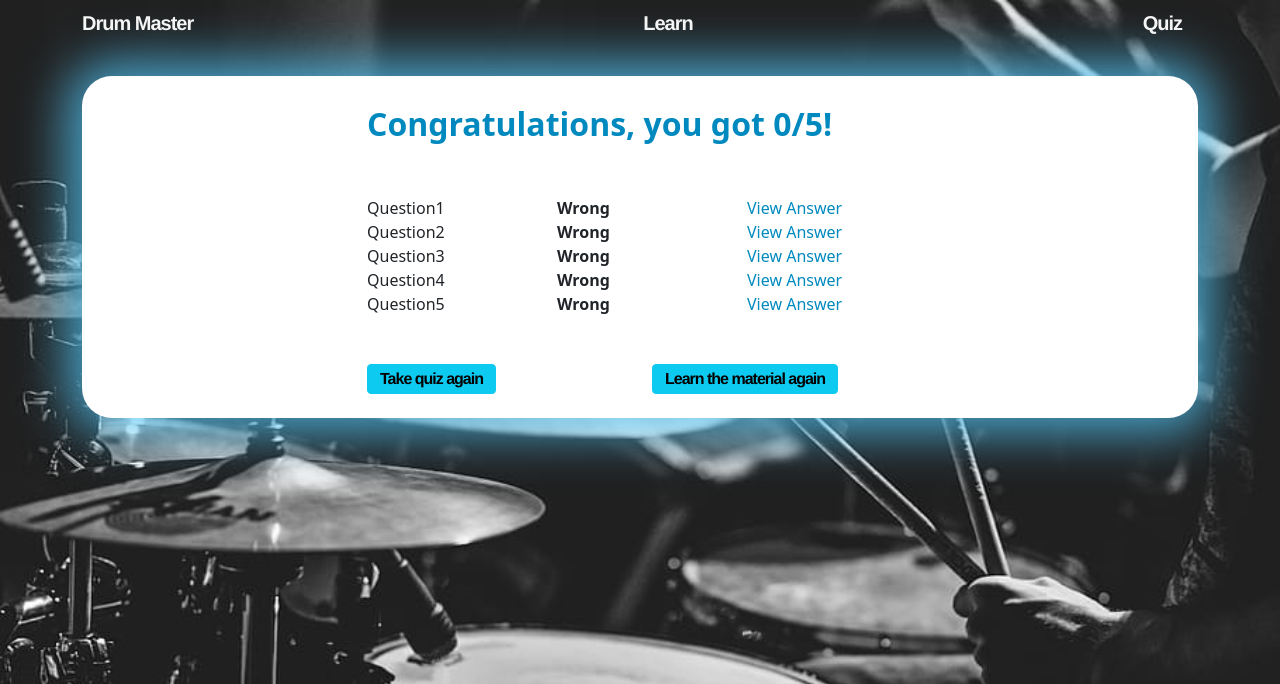
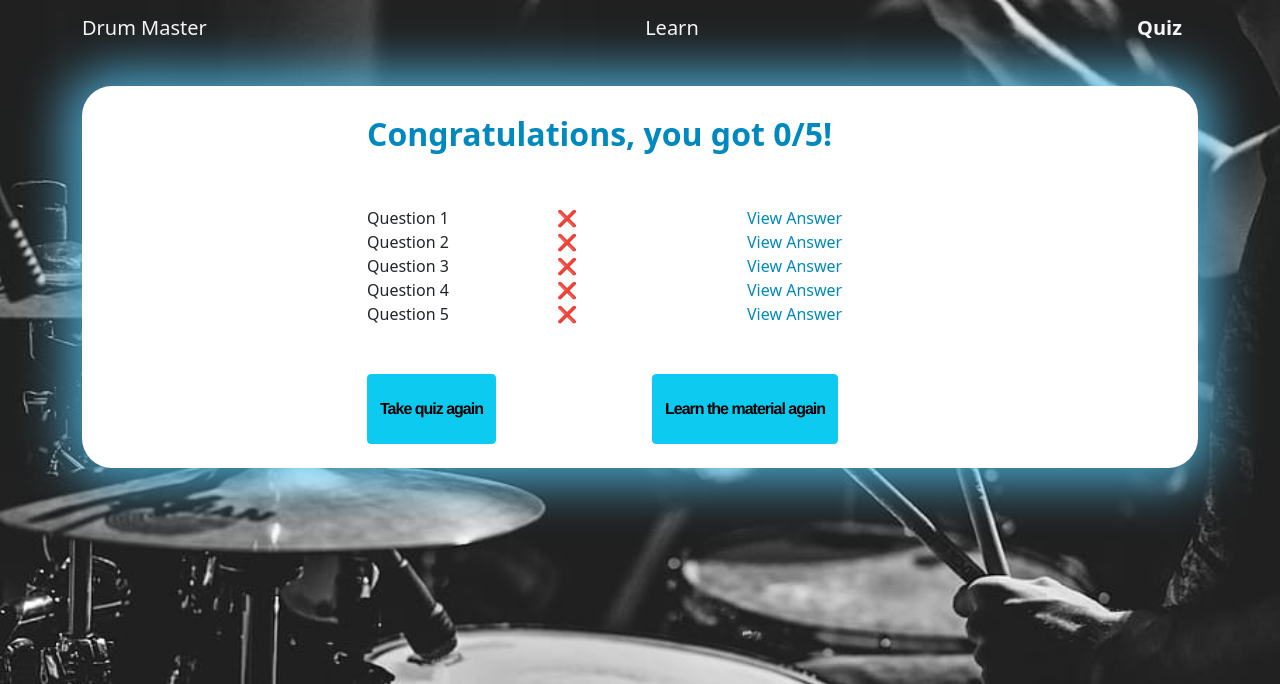
Before and after one commit to liuzheyu1998/drum-master, a Flask app: page /quizfeedback in a window 1280 px wide. Shown: the top 684 px of the page. Run offline with Flask 2, Linux system fonts and the light colour scheme; some libraries are stand-ins or nearby versions.

Commit message:
change button size, font, feedback styling

```diff
--- a/static/main.css
+++ b/static/main.css
@@ -28,6 +28,10 @@
     letter-spacing: -1px;
     line-height: 1;
     text-align: center;
+}
+
+.font2 {
+    font-family: 'Helvetica Neue', sans-serif;
 }
 
 .accentColor_font{
@@ -409,3 +413,7 @@ a {
     text-decoration:none;
     color: rgb(0, 137, 191)
 }
+
+.height {
+    height: 70px;
+}
--- a/static/quizFeedback.js
+++ b/static/quizFeedback.js
@@ -6,42 +6,42 @@ $(document).ready(function(){
     feedback = "Congratulations, you got " + score +"/5!"
     $("#feedback").html(feedback)
     if (isCorrect["1"] == "1"){
-        $("#q1-cor").html("Correct")
+        $("#q1-cor").html("&#10004")
     }
     else{
-        $("#q1-cor").html("Wrong")
+        $("#q1-cor").html("&#10060")
         $("#q1-cor").addClass("bold")
     }
     $("#feedback").html(feedback)
     if (isCorrect["2"] == "1"){
-        $("#q2-cor").html("Correct")
+        $("#q2-cor").html("&#10004")
     }
     else{
-        $("#q2-cor").html("Wrong")
+        $("#q2-cor").html("&#10060")
         $("#q2-cor").addClass("bold")
     }
     $("#feedback").html(feedback)
     if (isCorrect["3"] == "1"){
-        $("#q3-cor").html("Correct")
+        $("#q3-cor").html("&#10004")
     }
     else{
-        $("#q3-cor").html("Wrong")
+        $("#q3-cor").html("&#10060")
         $("#q3-cor").addClass("bold")
     }
     $("#feedback").html(feedback)
     if (isCorrect["4"] == "1"){
-        $("#q4-cor").html("Correct")
+        $("#q4-cor").html("&#10004")
     }
     else{
-        $("#q4-cor").html("Wrong")
+        $("#q4-cor").html("&#10060")
         $("#q4-cor").addClass("bold")
     }
     $("#feedback").html(feedback)
     if (isCorrect["5"] == "1"){
-        $("#q5-cor").html("Correct")
+        $("#q5-cor").html("&#10004")
     }
     else{
-        $("#q5-cor").html("Wrong")
+        $("#q5-cor").html("&#10060")
         $("#q5-cor").addClass("bold")
     }
     $("#relearn").click(function(){
--- a/templates/layout.html
+++ b/templates/layout.html
@@ -33,10 +33,10 @@
       <div class="container">
 
           <div class="navbar-header">
-            <a class="navbar-brand accentColor_font font" id="homeNav" href="/">Drum Master</a>
+            <a class="navbar-brand accentColor_font " id="homeNav" href="/">Drum Master</a>
           </div>
-          <div><a class="navbar-brand accentColor_font font" id="learnNav" href="/learn">Learn</a></div>
-          <div><a class="navbar-brand accentColor_font font" id="quizNav" href="/quiz/1">Quiz</a></div>
+          <div><a class="navbar-brand accentColor_font " id="learnNav" href="/learn">Learn</a></div>
+          <div><a class="navbar-brand accentColor_font " id="quizNav" href="/quiz/1">Quiz</a></div>
 
           <!-- <div class="lightgray">
             <a class="large bold lightgray" href="/learn">Learn</a>
--- a/templates/quizCorrectness.html
+++ b/templates/quizCorrectness.html
@@ -14,7 +14,7 @@
     <div class="col-1"></div>
     <div class="col-10">
         <div class="drum_box">
-            <div class="subtitle font">
+            <div class="subtitle font2">
                 <div id="subtitle_content" class="padding10px">
                     <span id="answerTitle"></span>
 
@@ -98,9 +98,9 @@
 
     </div>
 </div>
-<div class="row space">
+<div class="row space height">
     <div class="col-5"></div>
-    <div class="col-1 center"><button type="button" id="next" class="btn btn-info font">Next</button></div>
+    <div class="col-1 center"><button type="button" id="next" class="btn btn-info font height">Next</button></div>
     <div class="col-5"></div>
 
 </div>
--- a/templates/quizFeedback.html
+++ b/templates/quizFeedback.html
@@ -30,7 +30,7 @@
     <br>
     <div class="row ">
         <div class="col-3"></div>
-        <div class="col-2">Question1</div>
+        <div class="col-2">Question 1</div>
         <div class="col-2" id="q1-cor"></div>
         <div class="col-2"><a class="" href="/quizresult/1">View Answer</a></div>
         <div class="col-3"></div>
@@ -39,7 +39,7 @@
     </div>
     <div class="row">
         <div class="col-3"></div>
-        <div class="col-2">Question2</div>
+        <div class="col-2">Question 2</div>
         <div class="col-2" id="q2-cor"></div>
         <div class="col-2"><a class="" href="/quizresult/2">View Answer</a></div>
         <div class="col-3"></div>
@@ -48,7 +48,7 @@
     </div>
     <div class="row">
         <div class="col-3"></div>
-        <div class="col-2">Question3</div>
+        <div class="col-2">Question 3</div>
         <div class="col-2" id="q3-cor"></div>
         <div class="col-2"><a class="" href="/quizresult/3">View Answer</a></div>
         <div class="col-3"></div>
@@ -57,7 +57,7 @@
     </div>
     <div class="row">
         <div class="col-3"></div>
-        <div class="col-2">Question4</div>
+        <div class="col-2">Question 4</div>
         <div class="col-2" id="q4-cor"></div>
         <div class="col-2"><a class="" href="/quizresult/4">View Answer</a></div>
         <div class="col-3"></div>
@@ -66,7 +66,7 @@
     </div>
     <div class="row">
         <div class="col-3"></div>
-        <div class="col-2">Question5</div>
+        <div class="col-2">Question 5</div>
         <div class="col-2" id="q5-cor"></div>
         <div class="col-2"><a class="" href="/quizresult/5">View Answer</a></div>
         <div class="col-3"></div>
@@ -77,17 +77,17 @@
     <br>
     <br>
 
-    <div class="row">
+    <div class="row height">
         <div class="col-3"></div>
         <div class="col-3">
-            <button type="button" id="retry" class="btn btn-info font">Take quiz again</button>
+            <button type="button" id="retry" class="btn btn-info font height">Take quiz again</button>
 
 
 
         </div>
 
         <div class="col-3">
-            <button type="button" id="relearn" class="btn btn-info font">Learn the material again</button>
+            <button type="button" id="relearn" class="btn btn-info font height">Learn the material again</button>
         </div>
         <div class="col-3"></div>
 
```
Also changed, not shown: templates/quiz.html (+6 -6 lines).
